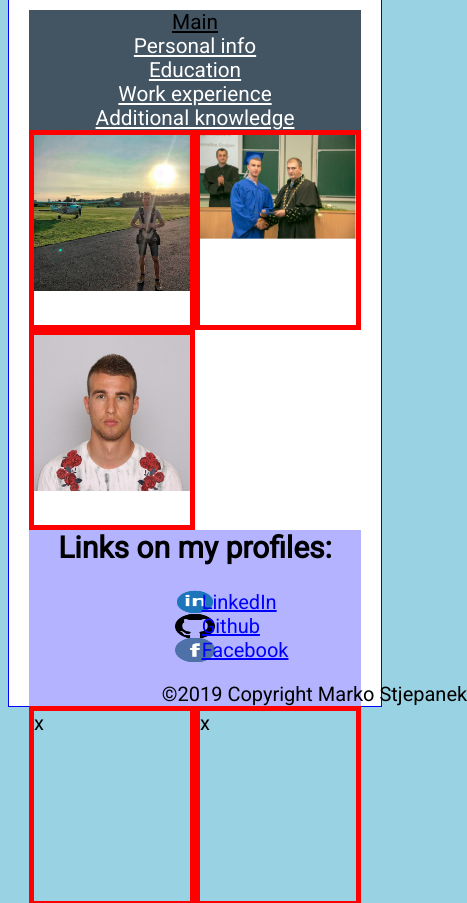
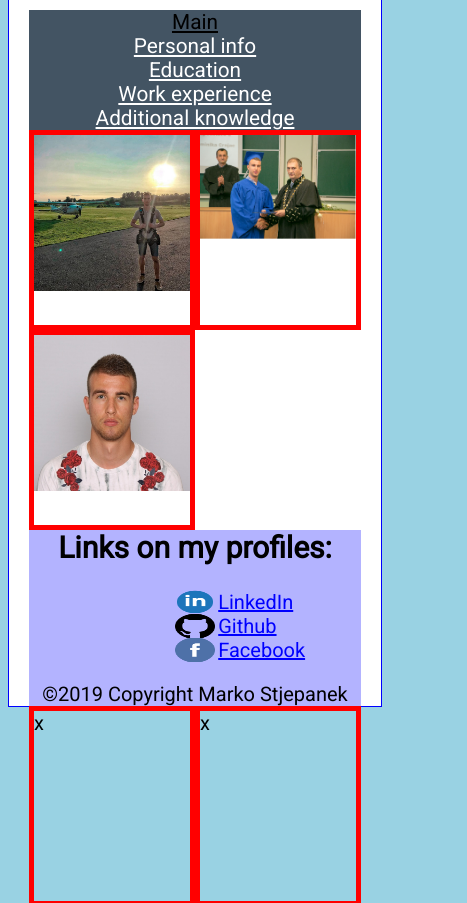
Before and after one commit to markostj/html-css3-cv-, a plain HTML site: page index.html in a window 390 px wide. Shown: the part 197-1100 px from the top of the page, 467 px wide, since content can reach past the window. Drawn offline with Linux system fonts and the light colour scheme.

Commit message:
Links on profile responsive

```diff
--- a/index.html
+++ b/index.html
@@ -58,7 +58,8 @@
             </content>
         <div class="afterbox">
             <footer>
-                <h2>Links on my profiles:</h2>
+               <div class="foot">
+                         <div class="links"><h2>Links on my profiles:</h2></div>
                         <div class="linkedin">
                             <a href="https://www.linkedin.com/in/marko-stjepanek">LinkedIn</a>
                         </div>
@@ -68,8 +69,9 @@
                            <div class="facebook">
                                <a href="https://www.facebook.com/marko.stjepanek">Facebook</a>
                            </div>
+                    <div class="copyright">&copy;2019 Copyright Marko Stjepanek</div>
+               </div>
 
-                <span>&copy;2019 Copyright Marko Stjepanek</span>
             </footer>
 
                     <div class="box">
--- a/style.css
+++ b/style.css
@@ -44,18 +44,14 @@ header a:active{
 .afterbox{
     clear:left;
 }
-
-footer{
+.foot{
     margin:40px 0 0 0;
     background-color:#b3b3ff;
 }
-footer h2{
+.links{
         text-align:center;
 }
-footer a{
-    position:relative;
-    left:52%
-}
+
 .linkedin{
     background-image: url("linkedin.png");
     background-repeat: no-repeat;
@@ -87,11 +83,10 @@ footer a:hover{
 input:focus{
       background-color: yellow;
 }
-footer span{
-    position:relative;
-    left:40%;
+.copyright{
+    text-align:center;
 }
-/*Za ostale stranice */
+/*For other sites */
 
 main .frame{
     border-radius:20px;
@@ -124,6 +119,10 @@ main span{
     .pic3 img{
         width:400%
     }
+    .foot a{
+    position:relative;
+    left:52%
+}
 }
 @media  (max-width: 1500px) {
     .box{
@@ -146,6 +145,10 @@ main span{
     .hide2{
         display:none;
     }
+    .foot a{
+    position:relative;
+    left:52%
+}
 }
     @media  (max-width: 1000px) {
     .box{
@@ -153,7 +156,7 @@ main span{
     margin:0px;
     width:33%;
     height:300px;
-    border: 5px solid red;
+     border: 5px solid red;
     }
    .navAll{
            display: block;
@@ -172,6 +175,10 @@ main span{
         .hide3{
             display:none;
         }
+    .foot a{
+    position:relative;
+    left:55%
+}
 }
      @media  (max-width: 500px) {
     .box{
@@ -198,7 +205,10 @@ main span{
          .hide3{
            display:none;
          }
-
+      .foot a{
+    position:relative;
+    left:57%
+}
 
 }
 @media (max-width: 300px){
@@ -226,13 +236,11 @@ main span{
          .pic3 img{
              height:100%;
          }
-    .hide{
+    .hide3{
        display:none;
     }
-
-
+    .foot a{
+    position:relative;
+    left:58%
 }
-
-.overfix{
-    overflow:auto;
 }
```
Lines whose indentation alone changed are shown as unchanged.
